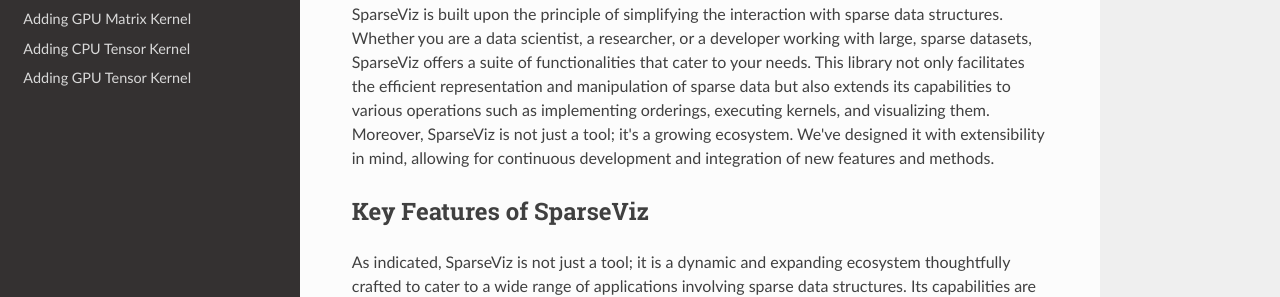
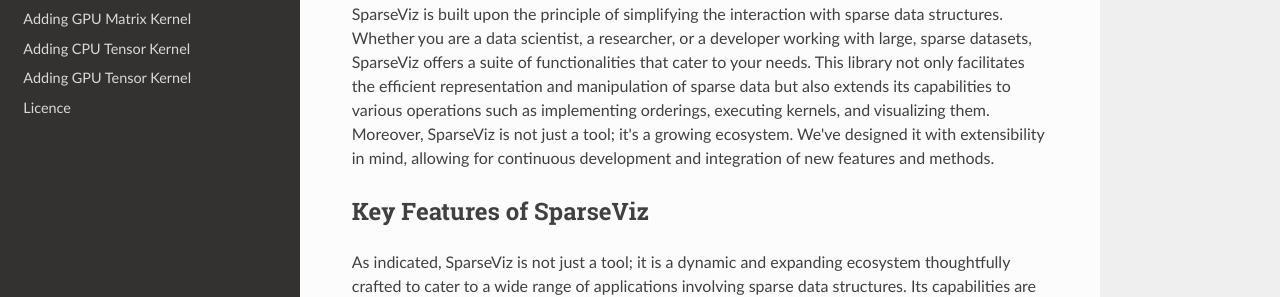
Before and after one commit to sparcityeu/SparseViz, an MkDocs documentation site: the page built from docs/index.md, in a window 1280 px wide. Shown: the part 413-710 px from the top of the page. Built offline with MkDocs 1.6.1, drawn with Linux system fonts in a browser that asks for light colours; nearby versions of some CDN libraries.

Commit message:
Update mkdocs.yml

```diff
--- a/mkdocs.yml
+++ b/mkdocs.yml
@@ -10,4 +10,5 @@
       - Adding GPU Matrix Kernel: addingGPUMatrixKernel.md
       - Adding CPU Tensor Kernel: addingCPUTensorKernel.md
       - Adding GPU Tensor Kernel: addingGPUTensorKernel.md
+  - Licence: licence.md
 theme: readthedocs
```
